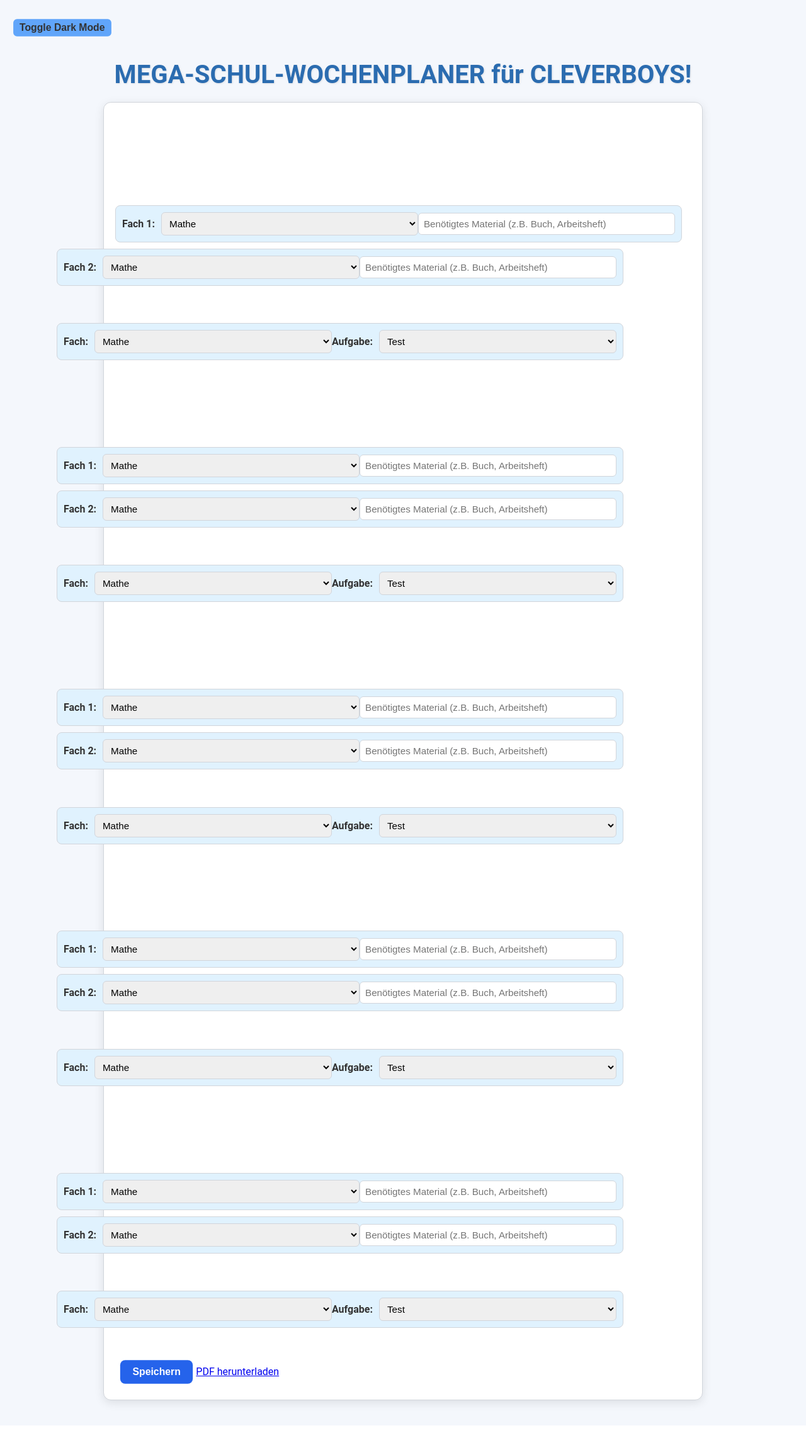
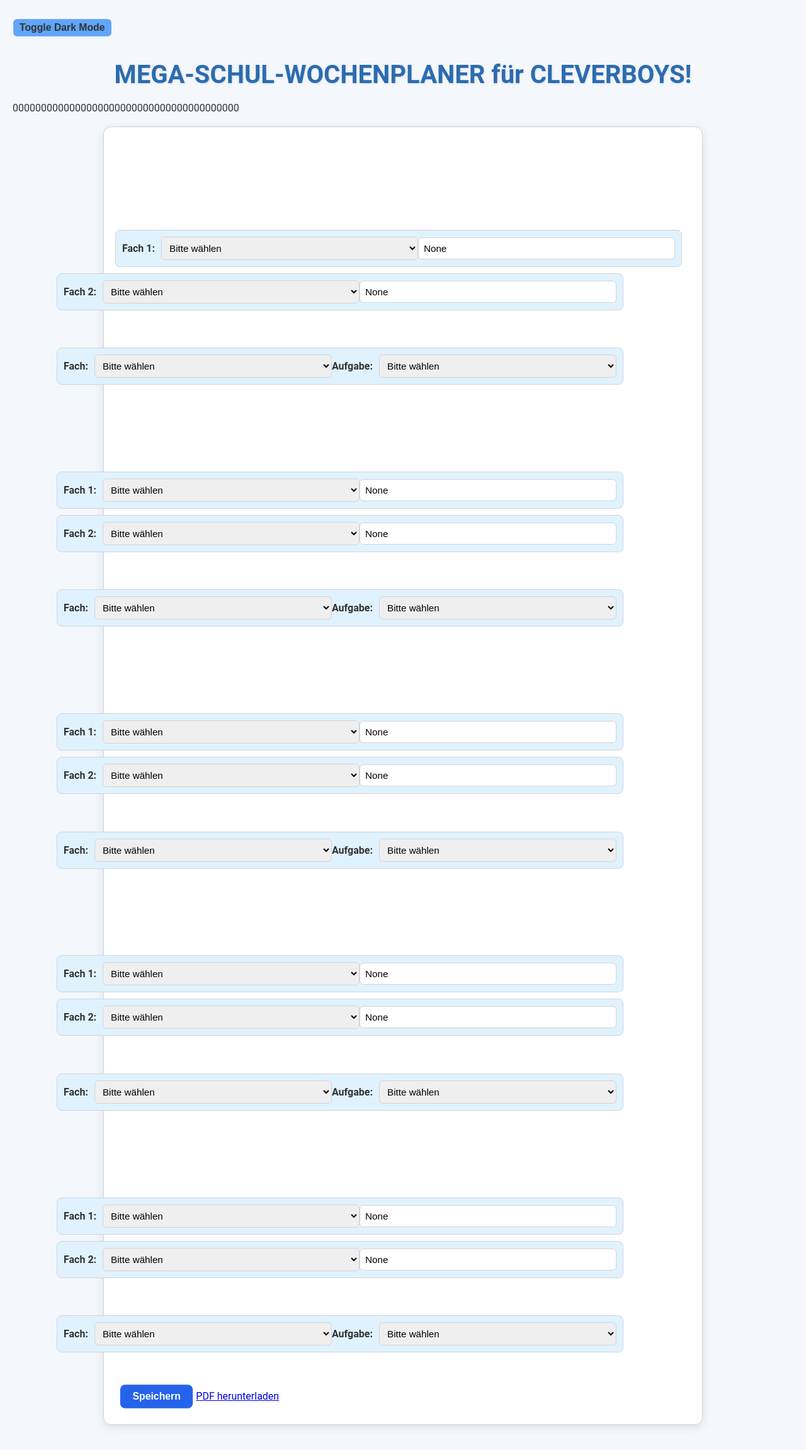
Before and after one commit to DaFum/Wochenplan, a Flask app: page / in a window 1280 px wide. Shown: the whole page at 63% size. Before the commit the page ends 2239 px from the top, so only its background shows below. Run offline with Flask 2, Linux system fonts and the light colour scheme; some libraries are stand-ins or nearby versions.

Commit message:
Aktualisieren von index.html

```diff
--- a/templates/index.html
+++ b/templates/index.html
@@ -4,7 +4,7 @@
     <meta charset="UTF-8">
     <meta name="viewport" content="width=device-width, initial-scale=1.0">
     <title>Wochenplaner für Cleverboys</title>
-    <link rel="stylesheet" href="/static/styles.css">
+    <link rel="stylesheet" href="{{ url_for('static', filename='styles.css') }}">
     <script src="https://cdnjs.cloudflare.com/ajax/libs/gsap/3.11.0/gsap.min.js"></script>
     <script src="https://cdnjs.cloudflare.com/ajax/libs/gsap/3.11.0/ScrollTrigger.min.js"></script>
 </head>
@@ -23,6 +23,7 @@
     {% endwith %}
 
     <form method="POST" action="/">
+        {{ csrf_token() }}
         <div class="planner">
             <p class="fade-in">Name: ____________________ Woche vom: ________________</p>
 
@@ -31,7 +32,8 @@
             <p class="fade-in">Hausaufgaben-Check:</p>
             <div class="task">
                 <label for="subject1-{{ day }}">Fach 1:</label>
-                <select id="subject1-{{ day }}" name="subject1-{{ day }}">
+                <select id="subject1-{{ day }}" name="subject1-{{ day }}" required>
+                    <option value="">Bitte wählen</option>
                     <option value="Mathe">Mathe</option>
                     <option value="Deutsch">Deutsch</option>
                     <option value="Englisch">Englisch</option>
@@ -43,11 +45,12 @@
                     <option value="Kunst">Kunst</option>
                     <option value="Musik">Musik</option>
                 </select>
-                <input type="text" name="material1-{{ day }}" placeholder="Benötigtes Material (z.B. Buch, Arbeitsheft)">
+                <input type="text" name="material1-{{ day }}" placeholder="Benötigtes Material (z.B. Buch, Arbeitsheft)" value="{{ request.form.get('material1-' ~ day) }}">
             </div>
             <div class="task">
                 <label for="subject2-{{ day }}">Fach 2:</label>
-                <select id="subject2-{{ day }}" name="subject2-{{ day }}">
+                <select id="subject2-{{ day }}" name="subject2-{{ day }}" required>
+                    <option value="">Bitte wählen</option>
                     <option value="Mathe">Mathe</option>
                     <option value="Deutsch">Deutsch</option>
                     <option value="Englisch">Englisch</option>
@@ -59,15 +62,14 @@
                     <option value="Kunst">Kunst</option>
                     <option value="Musik">Musik</option>
                 </select>
-                <input type="text" name="material2-{{ day }}" placeholder="Benötigtes Material (z.B. Buch, Arbeitsheft)">
+                <input type="text" name="material2-{{ day }}" placeholder="Benötigtes Material (z.B. Buch, Arbeitsheft)" value="{{ request.form.get('material2-' ~ day) }}">
             </div>
-
-            <!-- Lernaufgabe -->
 
             <h3 class="fade-in">Heute lernen für:</h3>
             <div class="learning-task">
                 <label for="learning-subject-{{ day }}">Fach:</label>
-                <select id="learning-subject-{{ day }}" name="learning-subject-{{ day }}">
+                <select id="learning-subject-{{ day }}" name="learning-subject-{{ day }}" required>
+                    <option value="">Bitte wählen</option>
                     <option value="Mathe">Mathe</option>
                     <option value="Deutsch">Deutsch</option>
                     <option value="Englisch">Englisch</option>
@@ -82,6 +84,7 @@
 
                 <label for="learning-task-{{ day }}">Aufgabe:</label>
                 <select id="learning-task-{{ day }}" name="learning-task-{{ day }}">
+                    <option value="">Bitte wählen</option>
                     <option value="Test">Test</option>
                     <option value="Diktat">Diktat</option>
                     <option value="Vokabeln lernen">Vokabeln lernen</option>
@@ -97,7 +100,7 @@
 
             <button type="submit">Speichern</button>
     </form>
-    <a href="/download-pdf">PDF herunterladen</a>
+    <a href="{{ url_for('download_pdf') }}">PDF herunterladen</a>
 
     <script>
         // Initialize GSAP and ScrollTrigger animations
```
